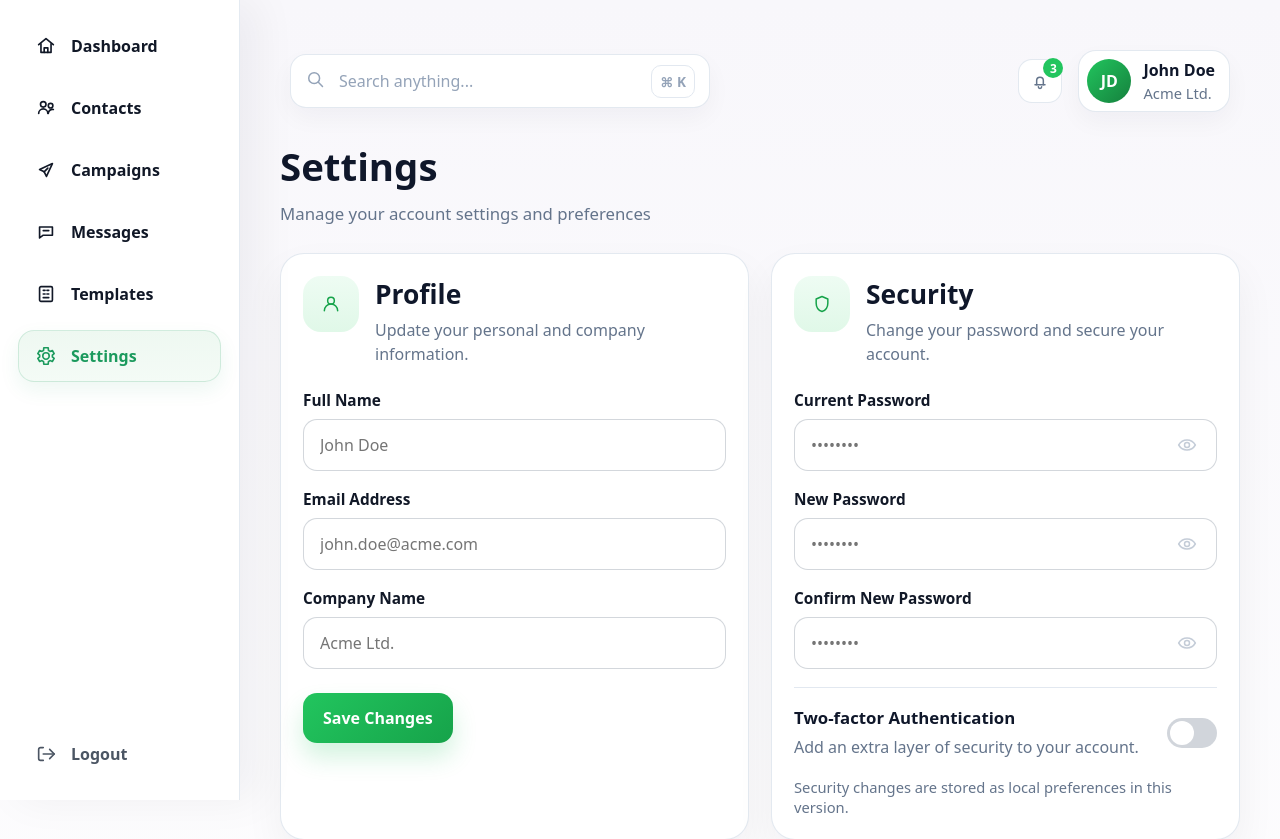
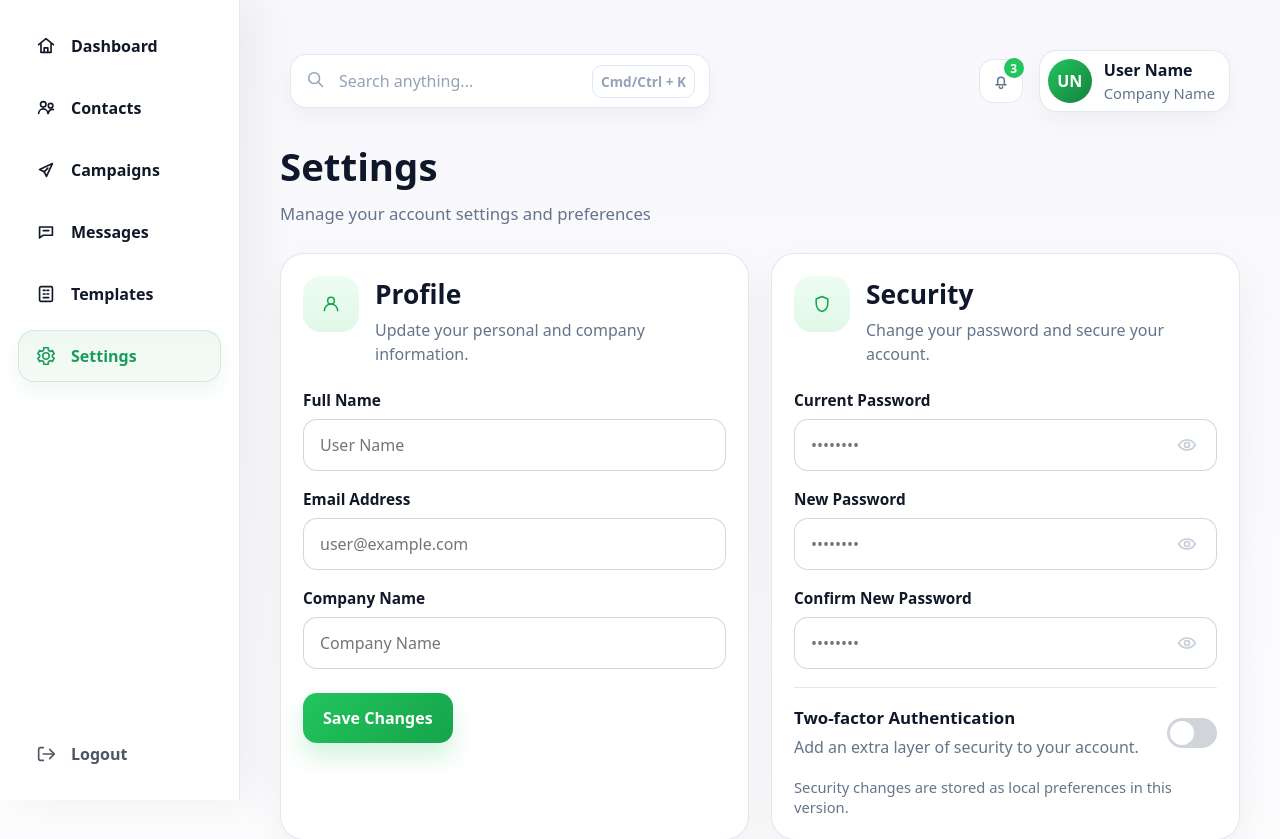
Before and after one commit to kdkaanev/whatsapp_sender, a Vue app in the folder frontend/: page /settings in a window 1280 px wide. Shown: the top 839 px of the page. Built offline with nearby package versions, Linux system fonts and the light colour scheme; no server answers; sample sign-in values are in the browser's storage.

Commit message:
fix: polish settings placeholders

```diff
--- a/frontend/src/pages/Settings.vue
+++ b/frontend/src/pages/Settings.vue
@@ -11,9 +11,9 @@ const STORAGE_KEYS = {
 }
 
 const fallbackProfile = {
-  fullName: 'John Doe',
-  email: 'john.doe@acme.com',
-  companyName: 'Acme Ltd.',
+  fullName: 'User Name',
+  email: 'user@example.com',
+  companyName: 'Company Name',
 }
 
 const UI_MESSAGES = {
@@ -97,7 +97,7 @@ const formatNameFromEmail = (email) => {
     .map((word) => word.trim())
     .filter(Boolean)
 
-  if (!words.length) return 'John Doe'
+  if (!words.length) return fallbackProfile.fullName
 
   return words.map(capitalizeFirstLetter).join(' ')
 }
@@ -140,7 +140,10 @@ const displayProfile = computed(() => ({
 }))
 
 const notificationCount = computed(() =>
-  Math.min(MAX_NOTIFICATION_BADGE_COUNT, notificationSettings.value.length),
+  Math.min(
+    MAX_NOTIFICATION_BADGE_COUNT,
+    notificationSettings.value.filter((setting) => setting.enabled).length,
+  ),
 )
 
 const userInitials = computed(() =>
@@ -161,7 +164,9 @@ const saveProfile = () => {
     companyName: profileForm.companyName.trim(),
   })
   saveMessage.value = UI_MESSAGES.profileSaved
-  clearTimeout(saveMessageTimeoutId.value)
+  if (saveMessageTimeoutId.value) {
+    clearTimeout(saveMessageTimeoutId.value)
+  }
   saveMessageTimeoutId.value = window.setTimeout(() => {
     saveMessage.value = ''
   }, 3000)
@@ -198,7 +203,7 @@ const toggleTwoFactor = () => {
           aria-label="Search disabled"
           disabled
         />
-        <span class="shortcut">⌘ K</span>
+        <span class="shortcut">Cmd/Ctrl + K</span>
       </label>
 
       <div class="toolbar-actions">
```
